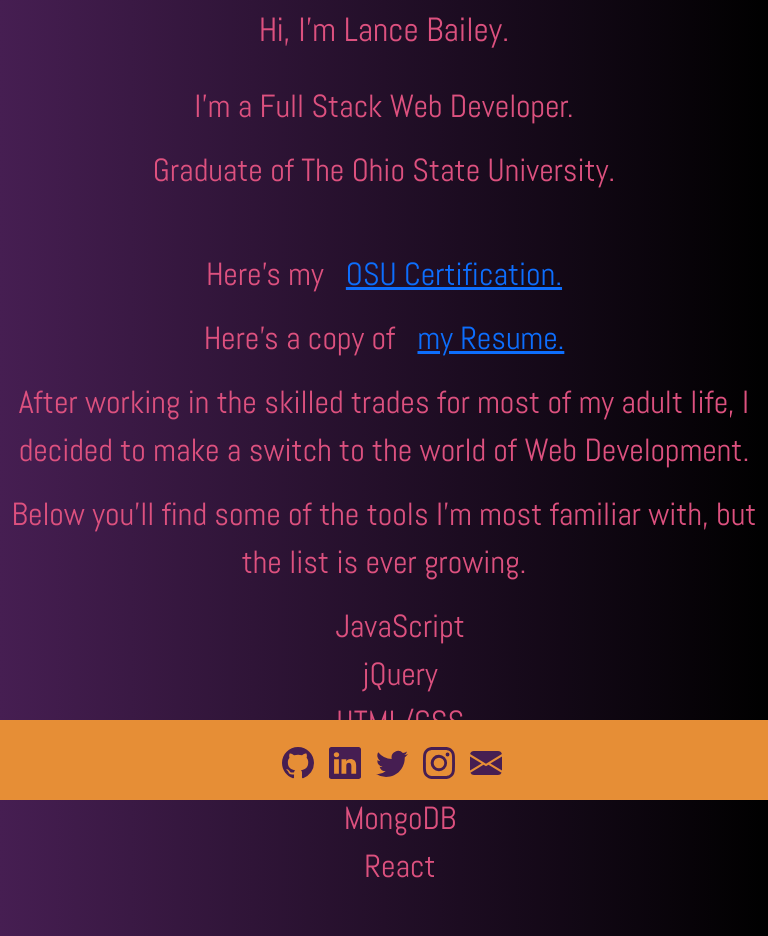
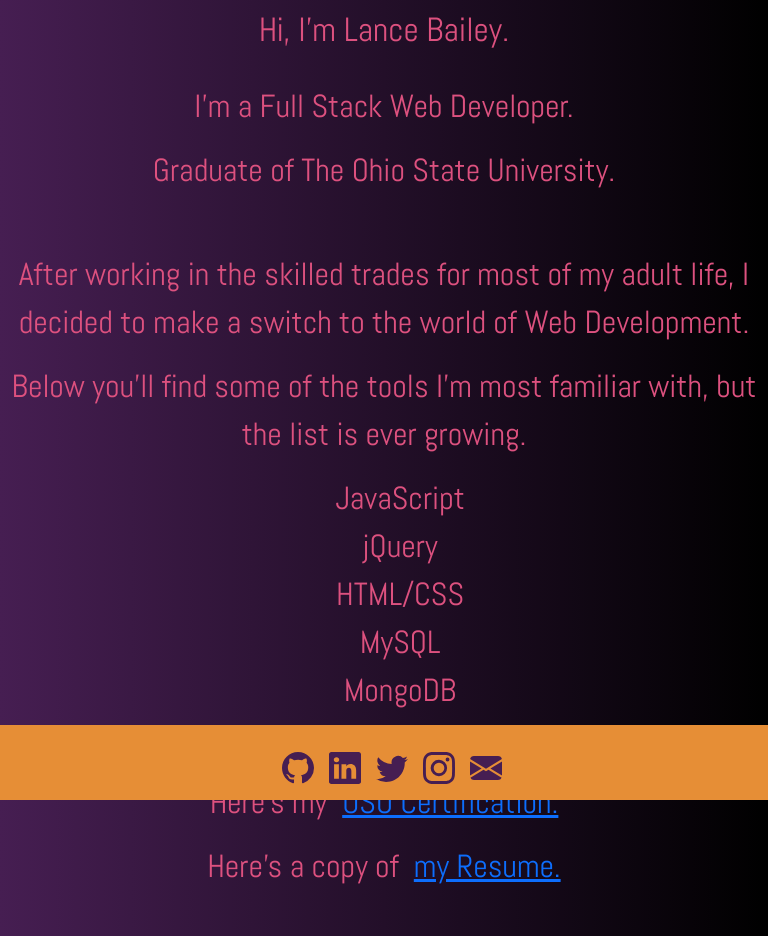
Before and after one commit to lancebailey26/portfolioREACT, a React (Create React App) app: page / in a window 768 px wide. Built offline with nearby package versions, Linux system fonts and the light colour scheme.

Commit message:
random changes

```diff
--- a/src/App.css
+++ b/src/App.css
@@ -7,9 +7,12 @@
   --pink: #DD517F;
   --orange: #E68E36;
 }
+/*mobile*/
 @media only screen and (max-width: 992px) {
 .footer {
-  margin-top: 1rem;
+  display: block;
+  height: 75px;
+  margin-top: 50px;
   position: fixed;
   right: 0;
   bottom: 0;
@@ -45,10 +48,23 @@ ul{
   color: var(--pink);
   margin-bottom: 20px;
 }
+.content{
+  height: 100%;
+  margin-bottom: 85px;
 }
+}
+
+/*desktop*/
 @media only screen and (min-width: 768px) {
+
+  .content{
+    height: 100%;
+    margin-bottom: 85px;
+  }
   .footer {
-  margin-top: 1rem;
+  display: block;
+  height: 75px;
+  margin-top: 50px;
   position: fixed;
   right: 0;
   bottom: 0;
--- a/src/components/general.js
+++ b/src/components/general.js
@@ -1,21 +1,22 @@
 import cert from '../assets/cert.pdf'
-import borpa from '../assets/621.gif'
+// import borpa from '../assets/621.gif'
 import resume from '../assets/resume.pdf'
 export default function general(){
     return(
         <div className='content center'>
-            <p>Here's my <a href={cert} target = "_blank">OSU Certification.</a></p>
-            <p>Here's a copy of <a href={resume} target = "_blank">my Resume.</a></p>
+
             <p>After working in the skilled trades for most of my adult life, I decided to make a switch to the world of Web Development.</p>
             <p>Below you'll find some of the tools I'm most familiar with, but the list is ever growing.</p>
             <ul>
-                <li>JavaScript</li>
-                <li>jQuery</li>
-                <li>HTML/CSS</li>
-                <li>MySQL</li>
-                <li>MongoDB</li>
-                <li>React</li>
+                <li data-aos="fade-right">JavaScript</li>
+                <li data-aos="fade-left">jQuery</li>
+                <li data-aos="fade-right">HTML/CSS</li>
+                <li data-aos="fade-left">MySQL</li>
+                <li data-aos="fade-right">MongoDB</li>
+                <li data-aos="fade-left">React</li>
             </ul>
+            <p>Here's my<a href={cert} target = "_blank">OSU Certification.</a></p>
+            <p>Here's a copy of<a href={resume} target = "_blank">my Resume.</a></p>
             {/* <img src={borpa}  alt='borpa'/> */}
         </div>
     )
```
